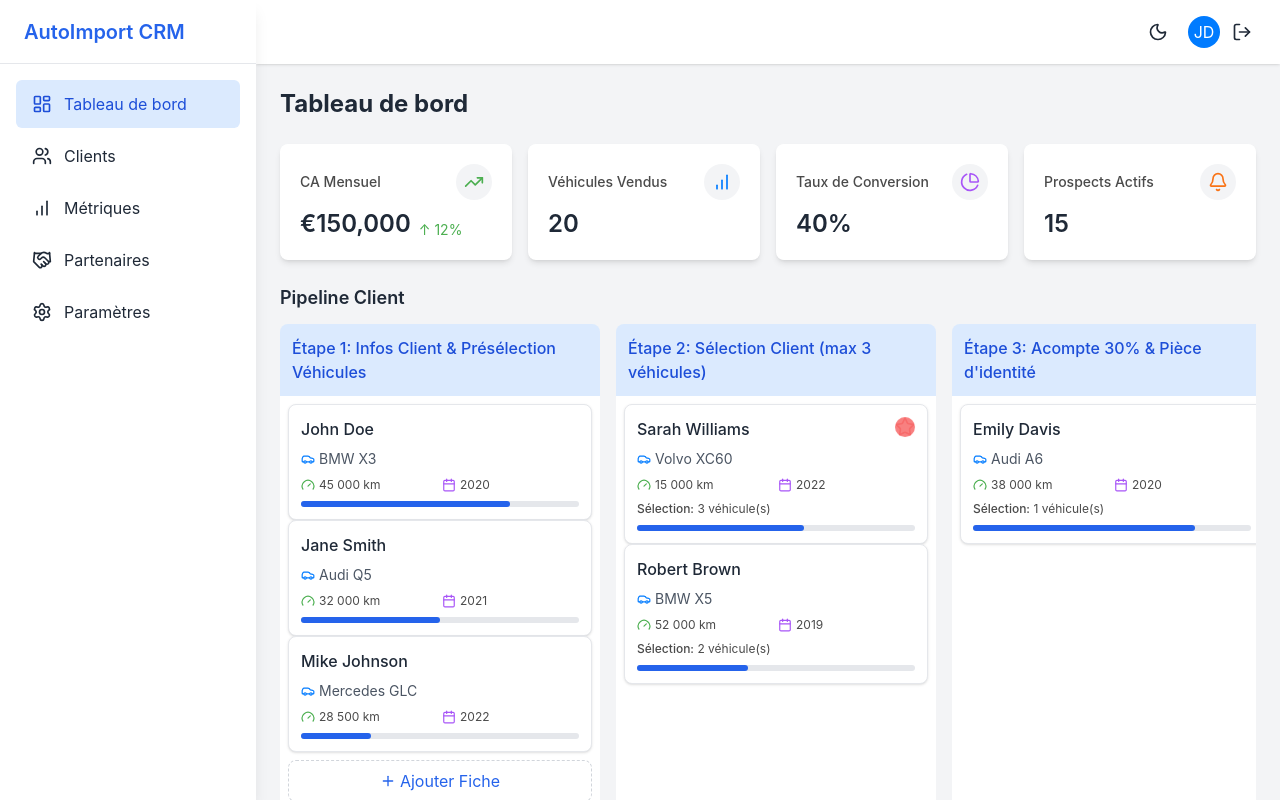
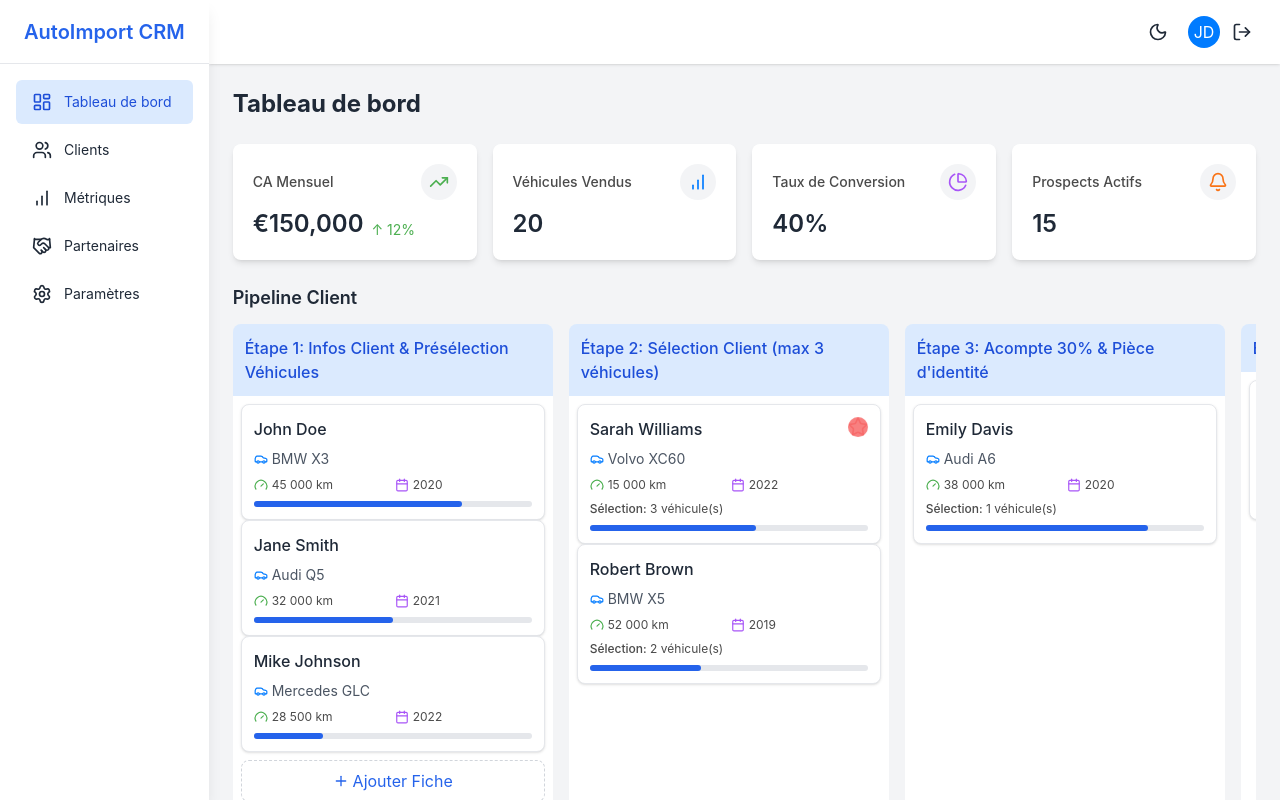
Before and after one commit to BryanParisot/CRM_TRUST_FRONT, a React app: page / in a window 1280 px wide. Built offline with nearby package versions, Linux system fonts and the light colour scheme; the HTML template or start-up script is replaced by a standard one.

Commit message:
fix(layout): size

```diff
--- a/src/components/Layout.tsx
+++ b/src/components/Layout.tsx
@@ -27,7 +27,7 @@ const Layout: React.FC<LayoutProps> = ({
       {/* Mobile sidebar backdrop */}
       {sidebarOpen && <div className="fixed inset-0 z-20 bg-black bg-opacity-50 lg:hidden" onClick={closeSidebar}></div>}
       {/* Sidebar */}
-      <aside className={`fixed inset-y-0 left-0 z-30 w-64 transform bg-white dark:bg-gray-800 shadow-lg transition-transform duration-300 lg:translate-x-0 lg:static lg:inset-auto ${sidebarOpen ? 'translate-x-0' : '-translate-x-full'}`}>
+      <aside className={`fixed inset-y-0 left-0 z-30 w-54 transform bg-white dark:bg-gray-800 shadow-lg transition-transform duration-300 lg:translate-x-0 lg:static lg:inset-auto ${sidebarOpen ? 'translate-x-0' : '-translate-x-full'}`}>
         <div className="flex items-center justify-between h-16 px-6 border-b dark:border-gray-700">
           <div className="flex items-center">
             <span className="text-xl font-semibold text-blue-600 dark:text-blue-400">
@@ -38,7 +38,7 @@ const Layout: React.FC<LayoutProps> = ({
             <XIcon className="w-6 h-6" />
           </button>
         </div>
-        <nav className="px-4 py-4">
+        <nav className="px-4 py-4 text-sm">
           <ul className="space-y-1">
             <li>
               <Link to="/" className={`flex items-center px-4 py-3 rounded-md transition-colors ${isActive('/') ? 'bg-blue-100 dark:bg-blue-900 text-blue-700 dark:text-blue-300' : 'hover:bg-gray-100 dark:hover:bg-gray-700'}`} onClick={closeSidebar}>
```
